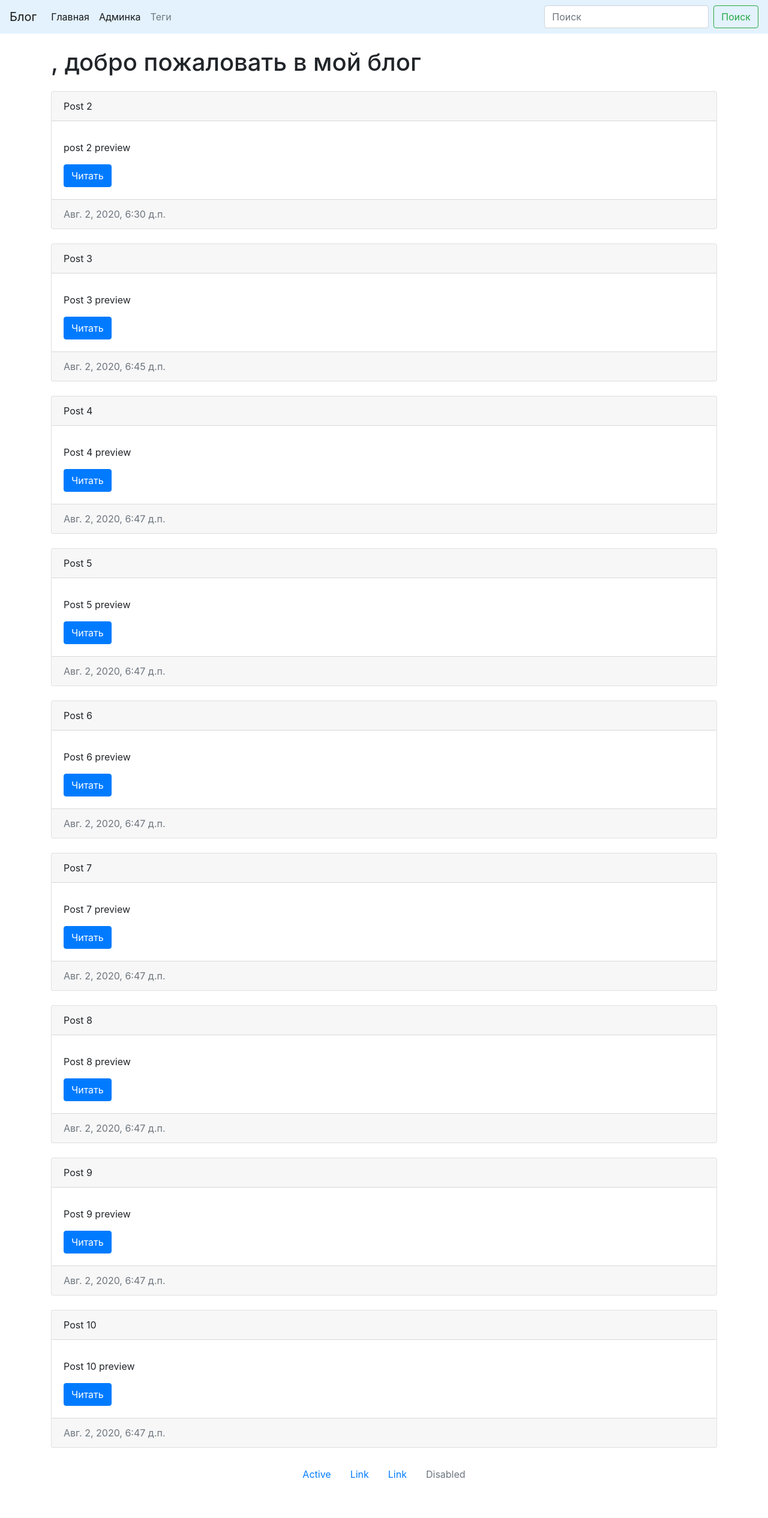
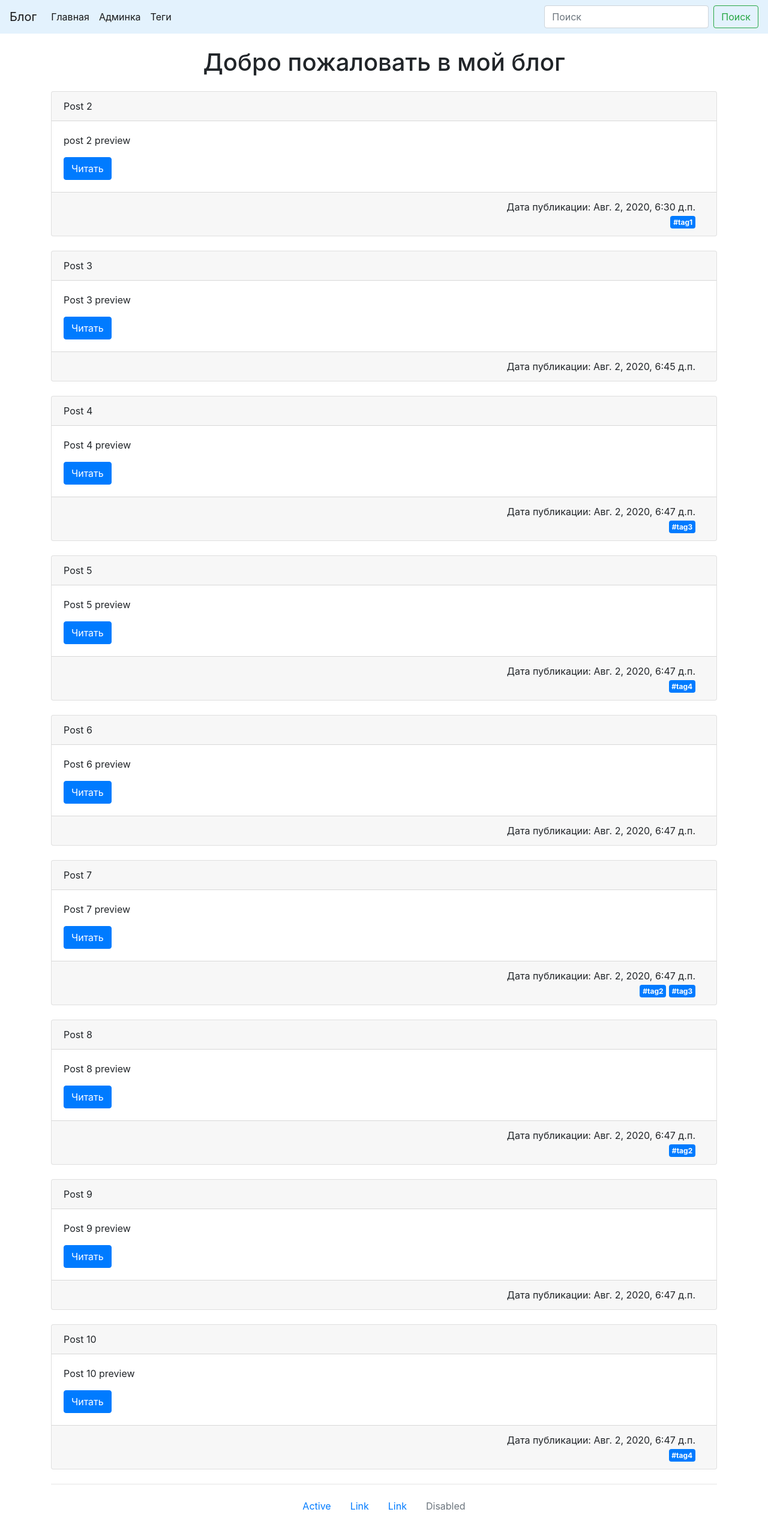
Before and after one commit to realrushen/PersonalBlog, a Django app: page / in a window 1280 px wide. Shown: the whole page at 60% size. Before the commit the page ends 2465 px from the top, so only its background shows below. Run offline with Django 3.2, Linux system fonts and the light colour scheme; data comes from the database, SQL or seed files in the repository; both versions use the stored data as it was after the commit; some libraries are stand-ins or nearby versions.

Commit message:
1. added Tag model 2. added pag_posts, tags_list Views 3. added templates for Tag functionality

```diff
--- a/PersonalBlog/urls.py
+++ b/PersonalBlog/urls.py
@@ -16,11 +16,13 @@ Including another URLconf
 from django.contrib import admin
 from django.urls import path
 
-from blog.views import index, post_details
+from blog.views import index, post_details,tag_posts, tags_list
 
 urlpatterns = [
     path('', index, name='index'),
     path('post/<str:slug>/', post_details, name='post_details_url'),
+    path('tags/', tags_list, name='tag_list_url'),
+    path('tags/<str:slug>/', tag_posts, name='tag_posts_page_url'),
     path('admin/', admin.site.urls),
 
 ]
--- a/blog/admin.py
+++ b/blog/admin.py
@@ -1,5 +1,7 @@
 from django.contrib import admin
-from blog.models import Post
+from blog.models import Post, Tag
 # Register your models here.
 
 admin.site.register(Post)
+
+admin.site.register(Tag)
--- a/blog/models.py
+++ b/blog/models.py
@@ -1,12 +1,22 @@
 from django.db import models
 
 
+class Tag(models.Model):
+    name = models.CharField(max_length=50, db_index=True)
+    slug = models.SlugField(max_length=50, unique=True)
+
+    def __str__(self):
+        return self.name
+
+
 class Post(models.Model):
-    title = models.CharField(max_length=100, db_index=True, blank=False)
+    title = models.CharField(max_length=100, db_index=True)
     slug = models.SlugField(db_index=True, unique=True)
     preview_text = models.CharField(max_length=200)
     text = models.TextField(blank=False)
     created = models.DateTimeField(auto_now_add=True)
+    updated = models.DateTimeField(auto_now=True)
+    tags = models.ManyToManyField(Tag, related_name='posts')
 
     def __str__(self):
         return self.slug
--- a/blog/urls.py
+++ /dev/null
@@ -1,6 +0,0 @@
-from django.urls import path
-
-
-urlpatterns = [
-
-]
--- a/blog/views.py
+++ b/blog/views.py
@@ -1,15 +1,23 @@
 from django.shortcuts import render
 from django.views.generic import View
+from django.shortcuts import get_object_or_404
 
-from .models import Post
+from .models import Post, Tag
 
 
-class MainPage(View):
-    pass
+def post_details(request, slug):
+    post = get_object_or_404(Post, slug__iexact=slug)
+    return render(request, 'blog/post_details.html', context={'post': post})
 
-def post_details(request, slug):
-    post = Post.objects.get(slug__iexact=slug)
-    return render(request, 'blog/post_details.html', context={'post': post})
+
+def tags_list(request):
+    tags = Tag.objects.all()
+    return render(request, 'blog/tags_list.html', context={'tags': tags})
+
+
+def tag_posts(request, slug):
+    tag = get_object_or_404(Tag, slug__iexact=slug)
+    return render(request, 'blog/tag_posts.html', context={'tag': tag})
 
 
 def index(request):
--- a/templates/blog/base.html
+++ b/templates/blog/base.html
@@ -1,7 +1,8 @@
 <!DOCTYPE html>
-<html lang="en">
+<html lang="ru">
 <head>
     <meta charset="UTF-8">
+    <meta name="viewport" content="width=device-width, initial-scale=1, shrink-to-fit=no">
     <title>Добро пожаловать в мой блог</title>
     {% block css_styles %}
         <link rel="stylesheet" href="https://stackpath.bootstrapcdn.com/bootstrap/4.5.0/css/bootstrap.min.css"
@@ -16,19 +17,21 @@
 {% endblock %}
 
 <div class="container">
-    <h1 class="mb-4">
-    {% block title %}
-         Здесь должен быть заголовок
-    {% endblock %}
+    <h1 class="text-center mb-4">
+        {% block title %}
+            Здесь должен быть заголовок
+        {% endblock %}
     </h1>
     {% block content %}
-       Here is missing text
+        Здесь должен быть контент
+    {% endblock %}
+
+    {% block footer %}
+        {% include 'blog/footer.html' %}
     {% endblock %}
 </div>
 
-{% block footer %}
-    {% include 'blog/footer.html' %}
-{% endblock %}
+
 
 {% block scripts %}
     <script src="https://code.jquery.com/jquery-3.5.1.slim.min.js"
--- a/templates/blog/card.html
+++ b/templates/blog/card.html
@@ -3,11 +3,23 @@
         {{ post.title }}
     </div>
     <div class="card-body">
-        <h5 class="card-title"></h5>
         <p class="card-text">{{ post.preview_text }}</p>
-        <a href="{% url 'post_details_url' slug=post.slug %}" class="btn btn-primary">Читать</a>
+        <div class="d-inline text-right"><a href="{% url 'post_details_url' slug=post.slug %}" class="btn btn-primary">Читать</a></div>
     </div>
-    <div class="card-footer text-muted">
-        {{ post.created }}
+    <div class="card-footer">
+
+        <div class="row">
+            <div class="col">
+                <div class="col">
+                    <div class="text-right">Дата публикации: {{ post.created }}</div>
+                </div>
+                <div class="col text-right">
+                    {% for tag in post.tags.all %}
+                        <a href="{% url 'tag_posts_page_url' slug=tag.slug %}"
+                           class="badge badge-primary d-inline">#{{ tag.name|lower }}</a>
+                    {% endfor %}
+                </div>
+            </div>
+        </div>
     </div>
 </div>
--- a/templates/blog/footer.html
+++ b/templates/blog/footer.html
@@ -1,4 +1,5 @@
 <footer>
+    <hr>
     <ul class="nav justify-content-center">
         <li class="nav-item">
             <a class="nav-link active" href="#">Active</a>
--- a/templates/blog/header.html
+++ b/templates/blog/header.html
@@ -14,8 +14,8 @@
                 <li class="nav-item active">
                     <a class="nav-link" href="/admin">Админка<span class="sr-only">(current)</span></a>
                 </li>
-                <li class="nav-item">
-                    <a class="nav-link" href="#">Теги</a>
+                <li class="nav-item active">
+                    <a class="nav-link" href="{%  url 'tag_list_url' %}">Теги</a>
                 </li>
             </ul>
             <form class="form-inline my-2 my-lg-0">
--- a/templates/blog/index.html
+++ b/templates/blog/index.html
@@ -1,7 +1,11 @@
 {% extends 'blog/base.html' %}
 
 {% block title %}
+    {% if user.is_authenticated %}
     {{ user.username| title }}, добро пожаловать в мой блог
+        {% else %}
+        Добро пожаловать в мой блог
+    {% endif %}
 {% endblock %}
 
 {% block content %}
```
Also changed, not shown: templates/blog/tag_posts.html (added, +10 -0 lines), templates/blog/tags_list.html (added, +12 -0 lines), db.sqlite3.
